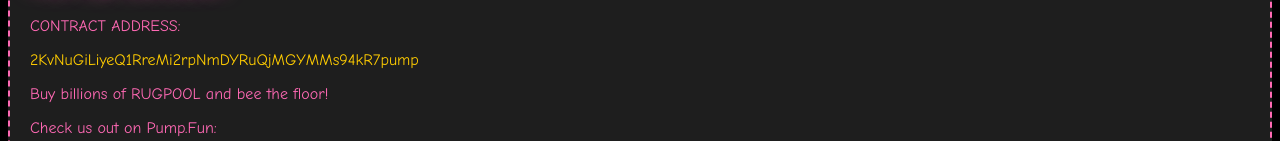
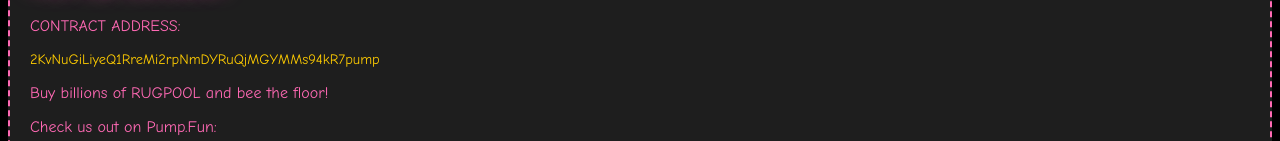
Before and after one commit to DogeSlav/RugPoolMe, a plain HTML site: page index.html in a window 1280 px wide. Shown: the part 593-734 px from the top of the page. Drawn offline with Linux system fonts and the light colour scheme; a script that the page names is missing.

Commit message:
Update index.html

```diff
--- a/index.html
+++ b/index.html
@@ -64,7 +64,7 @@
             <img src="https://pump.mypinata.cloud/ipfs/QmaqtocuWmzWxp1WMf4Sp4qtupR9mgGCpw2wu7U95rJaT7?img-width=256&img-dpr=2&img-onerror=redirect" alt="RUGPOOL" class="retro-image">
             <h2 class="neon">Pool My Memecoin</h2>
 	    <p>CONTRACT ADDRESS:</p>
-		<p style="color:#ffcc00">2KvNuGiLiyeQ1RreMi2rpNmDYRuQjMGYMMs94kR7pump<p>
+		<p style="color:#ffcc00; font-size: .9em">2KvNuGiLiyeQ1RreMi2rpNmDYRuQjMGYMMs94kR7pump<p>
             <p>Buy billions of RUGPOOL and bee the floor!</p>
             <p>Check us out on Pump.Fun:</p>
             <a href="https://pump.fun/coin/2KvNuGiLiyeQ1RreMi2rpNmDYRuQjMGYMMs94kR7pump" target="_blank">$RUGPOOL</a>
```
